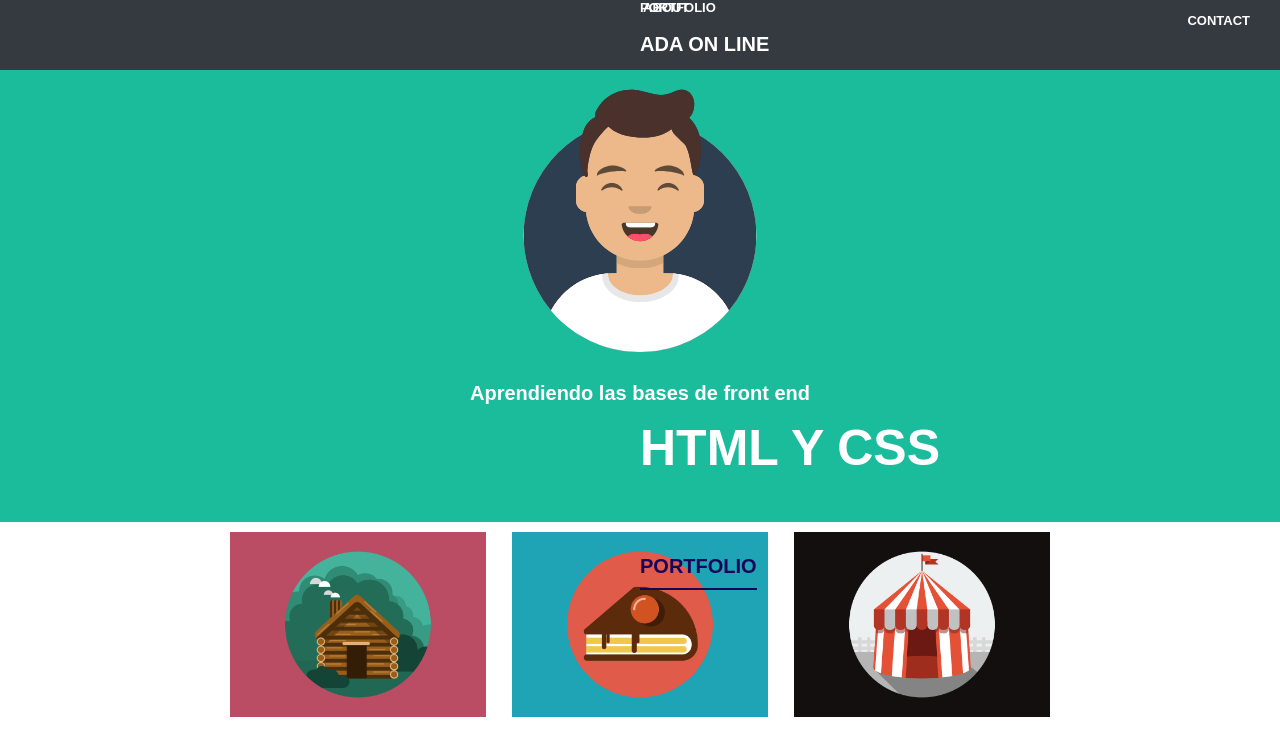
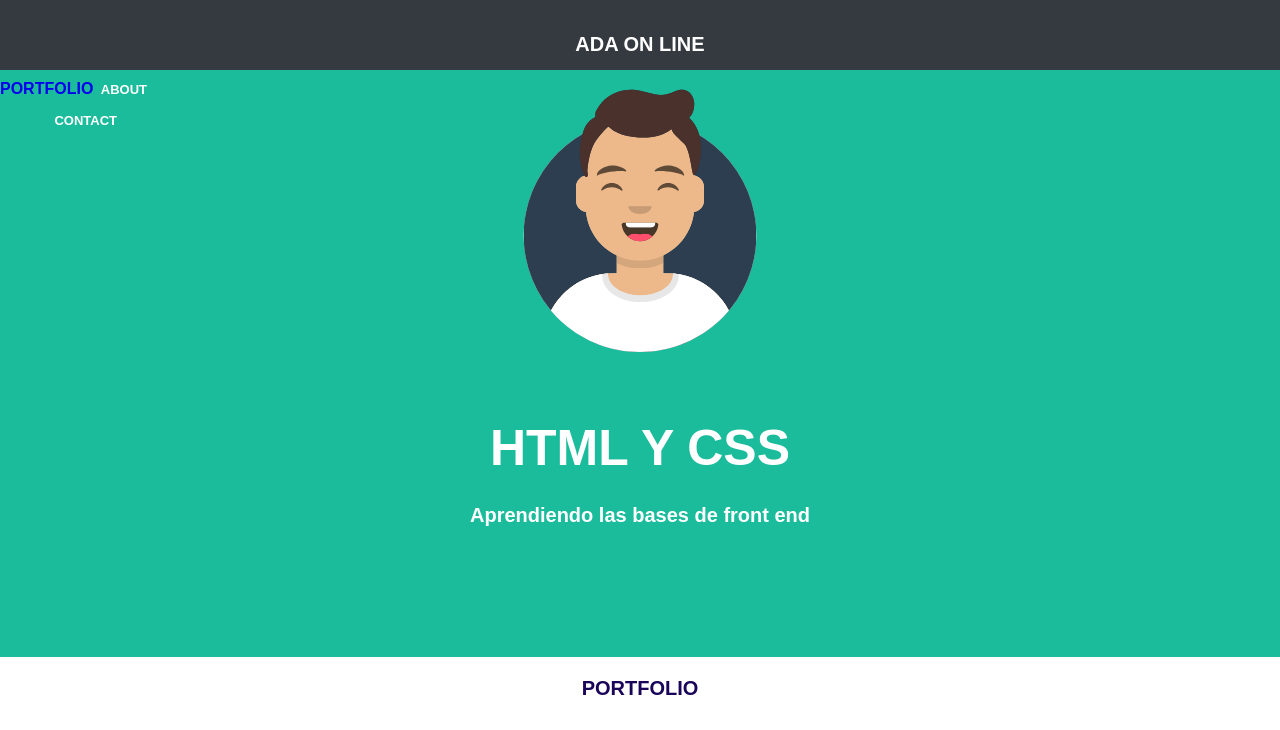
Before and after one commit to tefiavalos/quinta-clase, a plain HTML site: page ejercicio/index.html in a window 1280 px wide. Shown: the top 730 px of the page. Drawn offline with Linux system fonts and the light colour scheme; a web font is replaced by a local one.

Commit message:
segunda prueba

```diff
--- a/ejercicio/index.html
+++ b/ejercicio/index.html
@@ -14,9 +14,11 @@
 <body>
     <div class="header">
         <h1>ADA ON LINE</h1>
-        <a href= #portfolio>PORTFOLIO</a>
-        <a href= #about class="about">ABOUT</a></p>
-        <p>CONTACT</p>
+        <div class="menu">
+      <a href= #portfolio>PORTFOLIO</a>
+           <a href= #about class="about">ABOUT</a></p>
+           <p>CONTACT</p>
+   </div>
     </div>
     <div class="cuerpo">
     <img class="imagen-pp" src="foto.svg">
--- a/ejercicio/style.css
+++ b/ejercicio/style.css
@@ -15,9 +15,10 @@ body{
 }
 
  h1{
-    Display:inline-block;
+
     font-size: 20px;
-    position: absolute;
+    padding-top: 20px;
+    padding-bottom: 10px;
 
  }
 
@@ -27,21 +28,14 @@ body{
      width: 20%;
  }
  p{
-    Display:inline-block;
+
     font-size: 13px;
     margin-left: 5px;
     position: absolute;
     right: 20px;
+    top:20px;
 }
 
-a{
-    Display:inline-block;
-    color: #ffffff;
-    font-size: 13px;
-    margin-right: 40px;
-    position:absolute;
-
-}
 
 .about {
     Display:inline-block;
@@ -95,13 +89,8 @@ body{
 
 }
 
-h1{
-    padding-top: 20px;
-    padding-bottom: 10px;
-}
 
 p{
-    display: inline-block;
     text-align: center;
     text-align: justify;
     margin-right: 10px;
@@ -124,7 +113,6 @@ p{
 
 }
 
-#portfolio{
-    border-bottom: 2px solid #1a0459;
-
+.menu{
+    position: absolute;
 }
```
